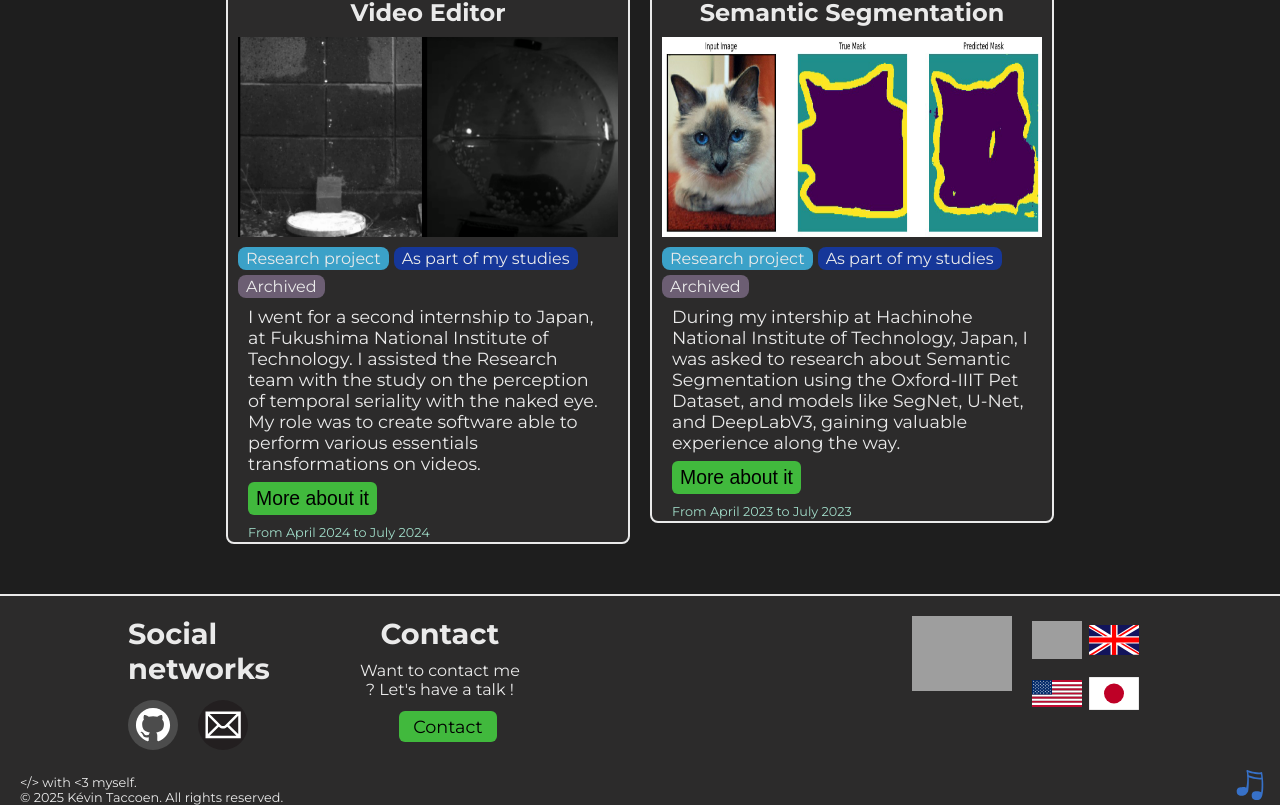
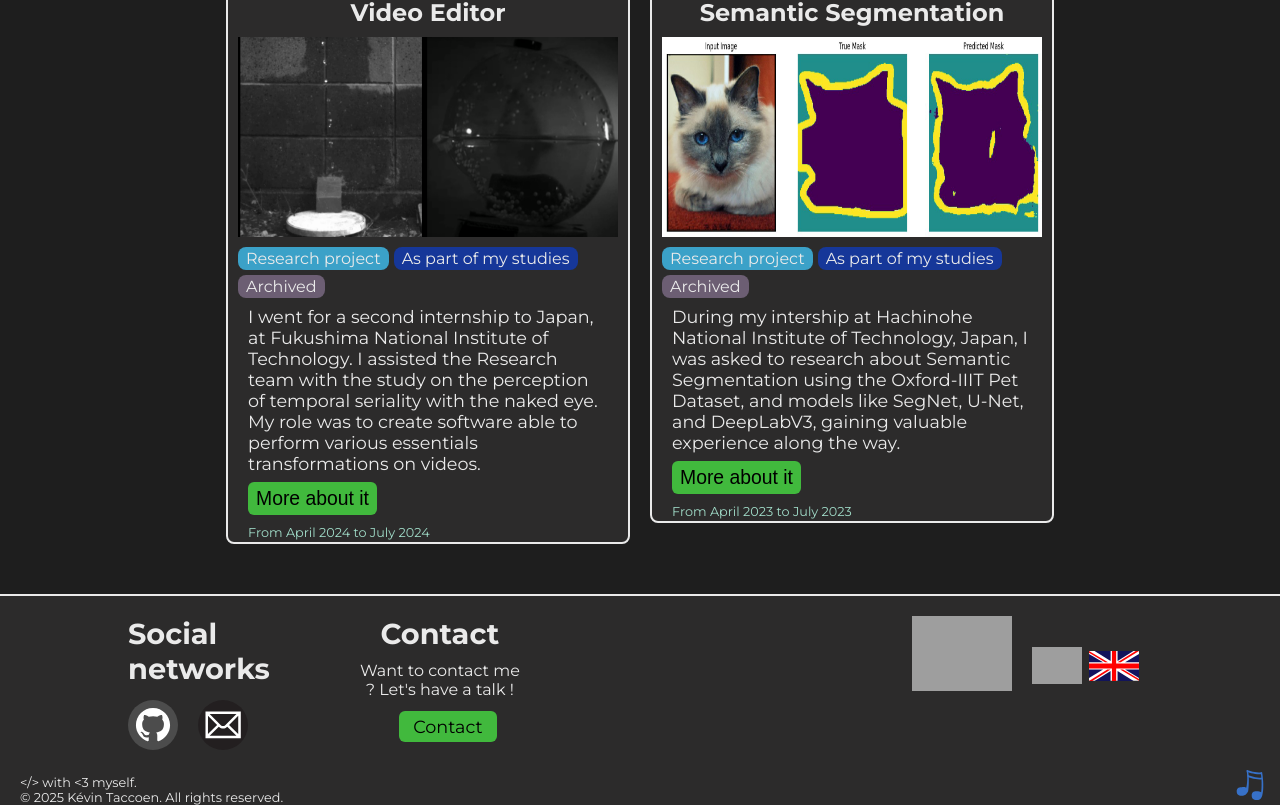
Before and after one commit to LJ5O/website, a Vue app: page / in a window 1280 px wide. Shown: the part 3884-4689 px from the top of the page. Built offline with nearby package versions, Linux system fonts and the light colour scheme; grey boxes are pictures that could not be loaded.

Commit message:
Disabled JP flag
I'm still working on JP localization, will be back soon !

```diff
--- a/src/components/footer.vue
+++ b/src/components/footer.vue
@@ -39,8 +39,8 @@
         <div id="language_selection_div">
           <img :src="frFlagSvg" @click="changeLanguage('fr')"/>
           <img :src="ukFlagSvg" @click="changeLanguage('en')"/>
-          <img :src="usFlagSvg" @click="changeLanguage('en')"/>
-          <img :src="jpFlagSvg" @click="changeLanguage('ja')"/>
+          <!--<img :src="usFlagSvg" @click="changeLanguage('en')"/>
+          <img :src="jpFlagSvg" @click="changeLanguage('ja')"/>-->
         </div>
       </div>
 
```
